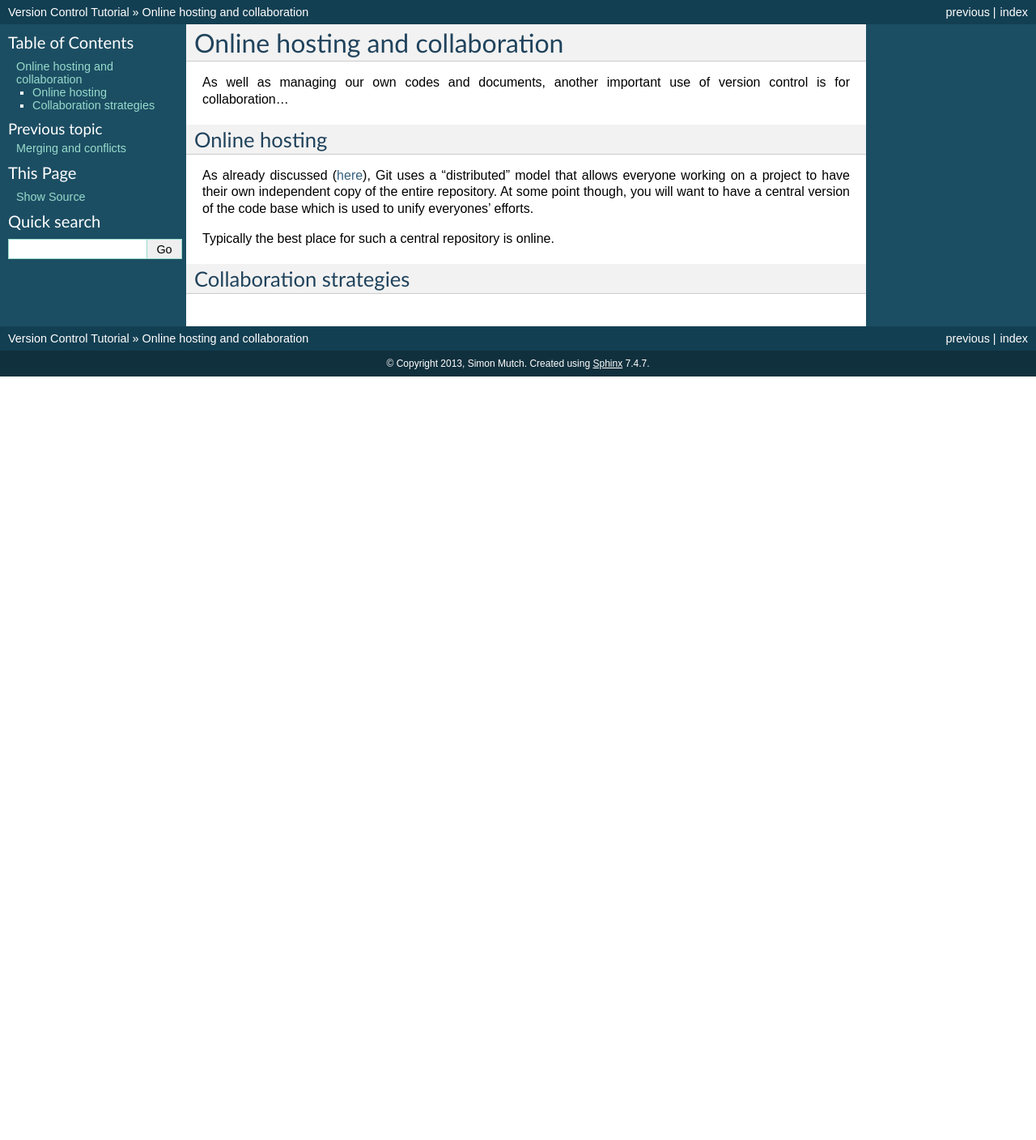
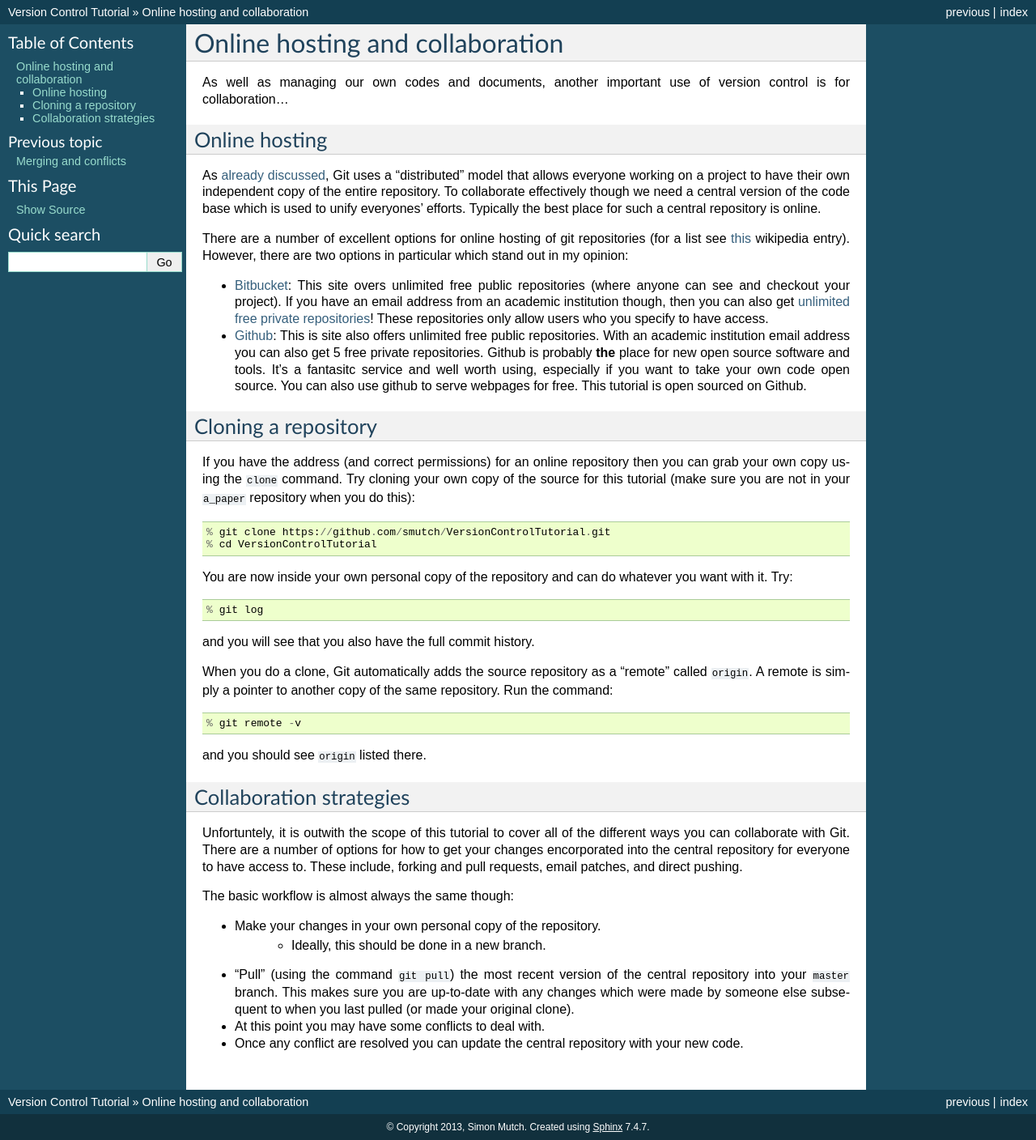
Before and after one commit to AstroinformaticsAU/VersionControlTutorial, a Sphinx documentation site: the page built from source/pages/5-collaboration.rst, in a window 1280 px wide. Shown: the whole page at 81% size. Built offline with Sphinx 7.4.7, drawn with Linux system fonts in a browser that asks for light colours; before the commit the page ends 900 px from its top, so only the background shows below that.

Commit message:
Flesh out the collaboration section with cloning etc.

```diff
--- a/source/pages/5-collaboration.rst
+++ b/source/pages/5-collaboration.rst
@@ -7,12 +7,78 @@ version control is for collaboration...
 Online hosting
 --------------
 
-As already discussed (:ref:`here <git_intro>`), Git uses a "distributed" model
-that allows everyone working on a project to have their own independent copy of
-the entire repository.  At some point though, you will want to have a central
-version of the code base which is used to unify everyones' efforts.
+As :ref:`already discussed <git_intro>`, Git uses a "distributed" model that
+allows everyone working on a project to have their own independent copy of the
+entire repository.  To collaborate effectively though we need a central version
+of the code base which is used to unify everyones' efforts.  Typically the best
+place for such a central repository is online.
 
-Typically the best place for such a central repository is online.
+There are a number of excellent options for online hosting of git repositories
+(for a list see `this
+<http://en.wikipedia.org/wiki/Git_(software)#Source_code_hosting>`_ wikipedia
+entry). However, there are two options in particular which stand out in my
+opinion:
+
+- `Bitbucket <https://bitbucket.org/>`_: This site overs unlimited free public
+  repositories (where anyone can see and checkout your project).  If you have an
+  email address from an academic institution though, then you can also get
+  `unlimited free private repositories
+  <http://blog.bitbucket.org/2012/08/20/bitbucket-academic/>`_!  These
+  repositories only allow users who you specify to have access.
+
+- `Github <https://github.com/>`_: This is site also offers unlimited free
+  public repositories.  With an academic institution email address you can also
+  get 5 free private repositories.  Github is probably **the** place for new
+  open source software and tools.  It's a fantasitc service and well worth
+  using, especially if you want to take your own code open source.  You can also
+  use github to serve webpages for free.  This tutorial is open sourced on
+  Github.
+
+
+Cloning a repository
+--------------------
+
+If you have the address (and correct permissions) for an online repository then
+you can grab your own copy using the ``clone`` command.  Try cloning your own
+copy of the source for this tutorial (make sure you are not in your ``a_paper``
+repository when you do this)::
+
+    % git clone https://github.com/smutch/VersionControlTutorial.git
+    % cd VersionControlTutorial
+
+You are now inside your own personal copy of the repository and can do
+whatever you want with it.  Try::
+
+    % git log
+
+and you will see that you also have the full commit history.
+
+When you do a clone, Git automatically adds the source repository as a "remote"
+called ``origin``.  A remote is simply a pointer to another copy of the same
+repository.  Run the command::
+
+    % git remote -v
+
+and you should see ``origin`` listed there.
+
 
 Collaboration strategies
 ------------------------
+
+Unfortuntely, it is outwith the scope of this tutorial to cover all of the
+different ways you can collaborate with Git.  There are a number of options for
+how to get your changes encorporated into the central repository for everyone to
+have access to.  These include, forking and pull requests, email patches, and
+direct pushing.
+
+The basic workflow is almost always the same though:
+
+- Make your changes in your own personal copy of the repository.
+    - Ideally, this should be done in a new branch.
+- "Pull" (using the command ``git pull``) the most recent version of the central
+  repository into your ``master`` branch.  This makes sure you are up-to-date
+  with any changes which were made by someone else subsequent to when you last
+  pulled (or made your original clone).
+- At this point you may have some conflicts to deal with.
+- Once any conflict are resolved you can update the central repository with your
+  new code.
```
Also changed, not shown: outline.md (+4 -2 lines).
